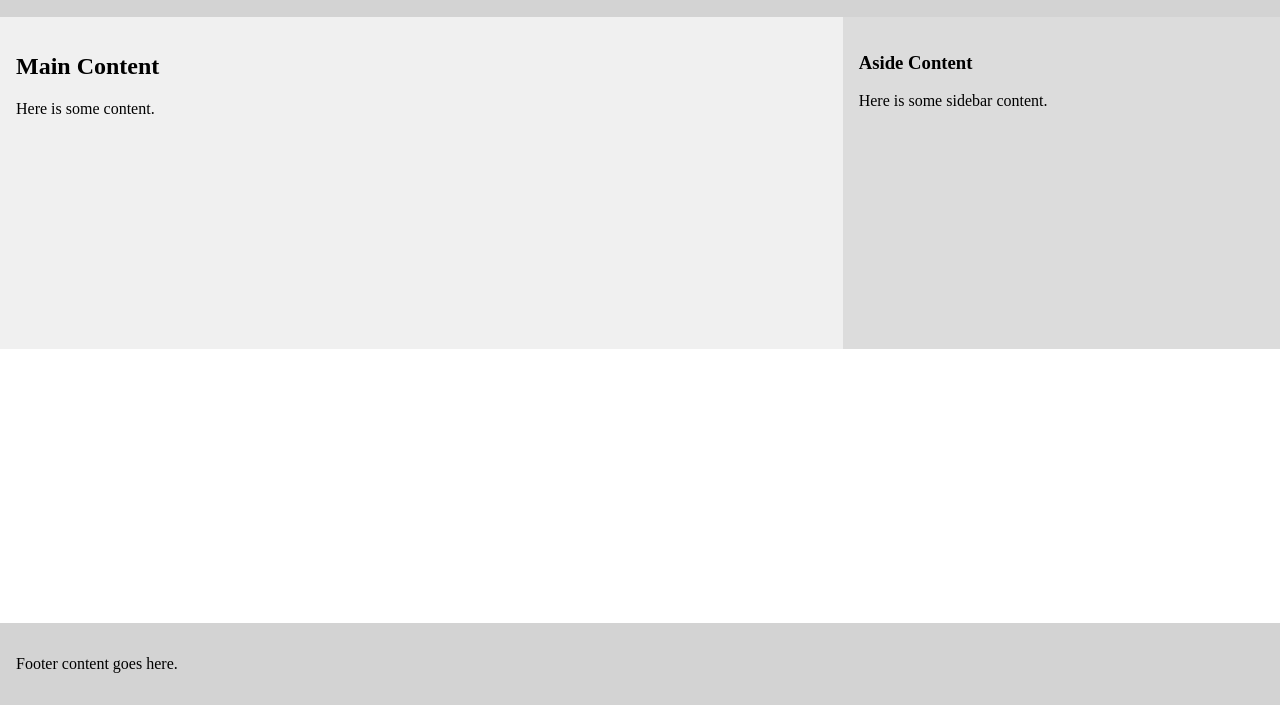
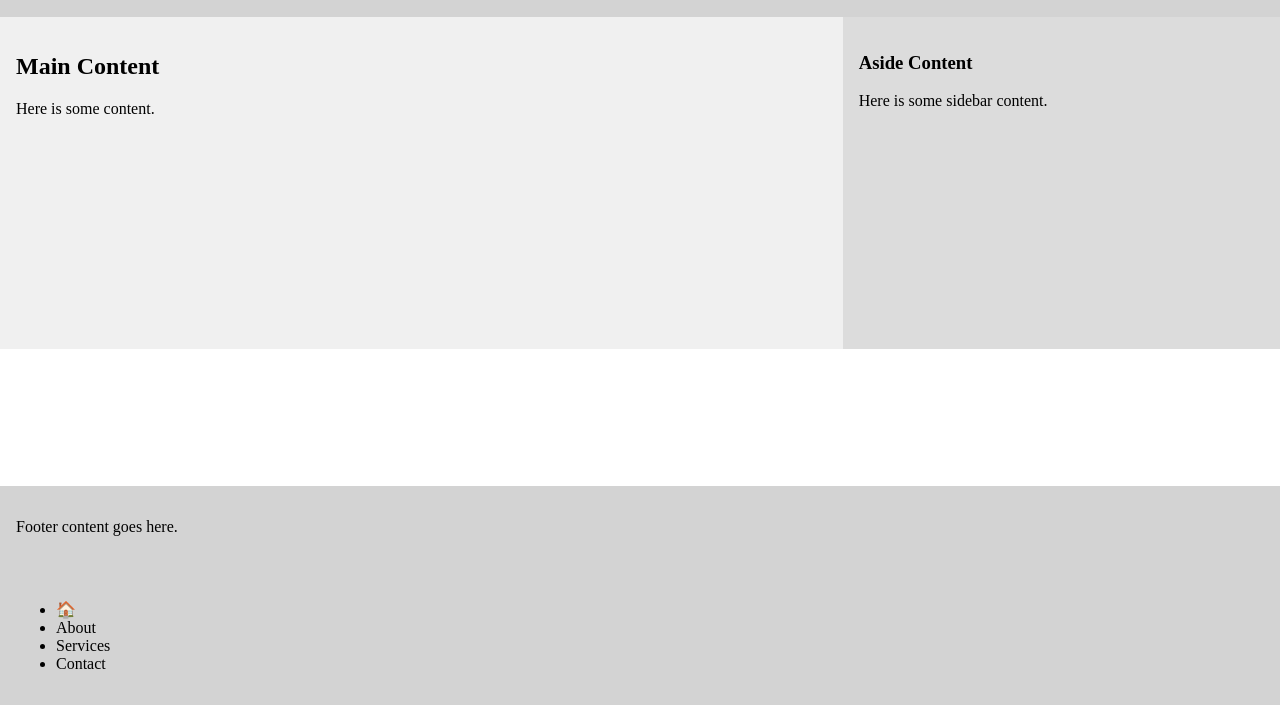
Before and after one commit to Rahmaabdelrazeq/alx_html_css, a plain HTML site: page css_basic/index.html in a window 1280 px wide. Shown: the part 95-800 px from the top of the page. Drawn offline with Linux system fonts and the light colour scheme; files that its build step writes are made by us from their sources.

Commit message:
Update index.html

```diff
--- a/css_basic/index.html
+++ b/css_basic/index.html
@@ -22,6 +22,16 @@
   </main>
   <footer>
     <p>Footer content goes here.</p>
-  </footer>
+  </footer><header>
+  <ul>
+    <li class="logo">&#127968;</li>
+    <li>About</li>
+    <li>Services</li>
+    <li>Contact</li>
+  </ul>
+</header>
+
+
+
 </body>
 </html>
```
